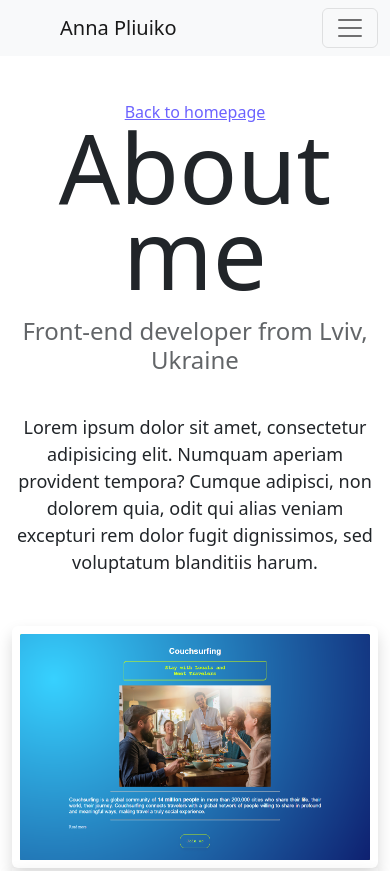
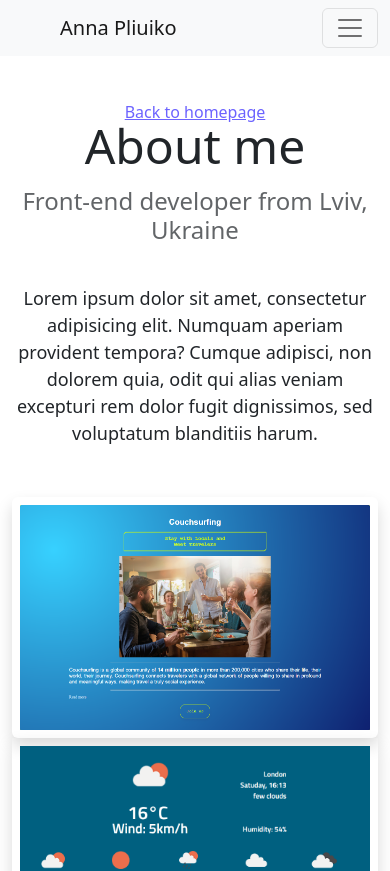
Before and after one commit to anngilgun/portfolio, a plain HTML site: page about.html in a window 390 px wide. Shown: the top 871 px of the page. Drawn offline with nearby package versions, Linux system fonts and the light colour scheme.

Commit message:
font size small screen

```diff
--- a/style.css
+++ b/style.css
@@ -17,7 +17,11 @@ h1 {
   font-size: 96px;
   line-height: 0.9;
 }
-
+@media (max-width: 600px) {
+  h1 {
+    font-size: 48px;
+  }
+}
 h2 {
   font-size: 48px;
 }
```
Also changed, not shown: index.html (+3 -0 lines).
